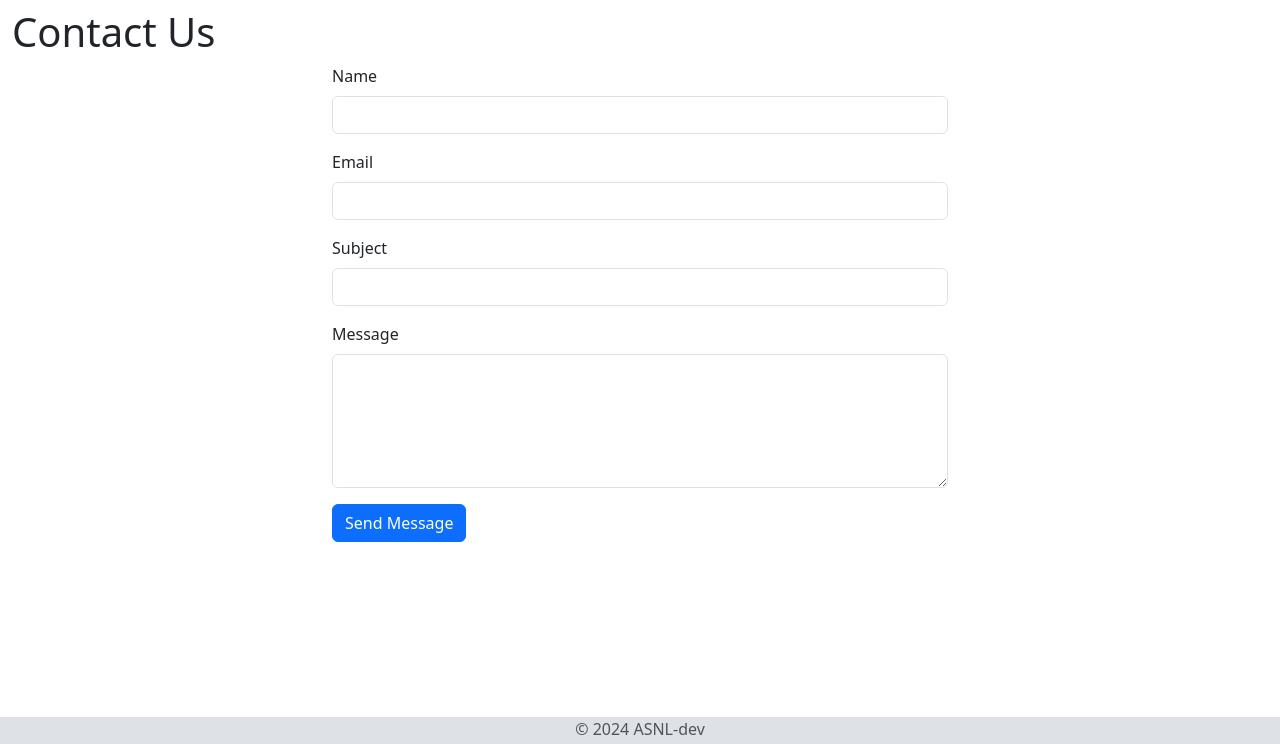
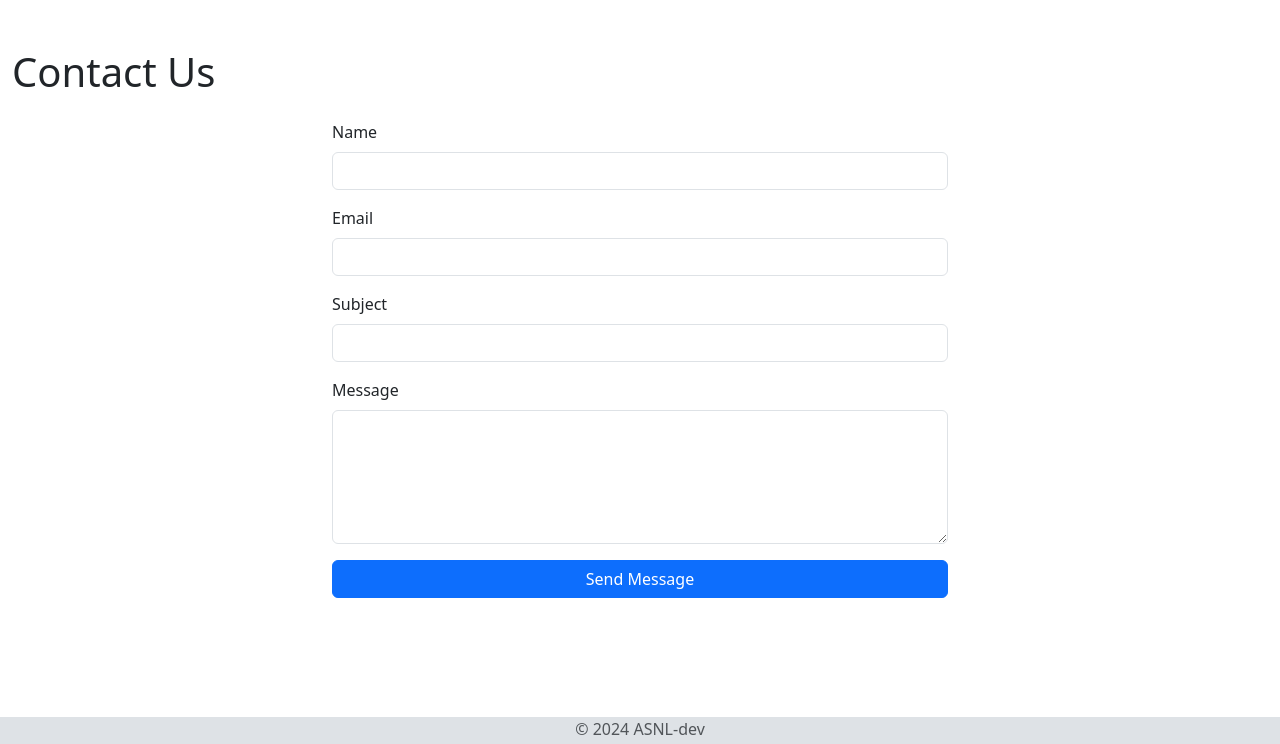
Before and after one commit to vapeasnl/AssociationHUB, a Flask app: page /contact in a window 1280 px wide. Shown: the part 56-800 px from the top of the page. Run offline with Flask 3, Linux system fonts and the light colour scheme; parts of the project's set-up code (start-up, migrations or seed data) failed here and were passed over.

Commit message:
Update contact.html

```diff
--- a/app/templates/contact.html
+++ b/app/templates/contact.html
@@ -1,7 +1,8 @@
 {% extends 'base.html' %}
 
 {% block content %}
-<h1 class="mt-2">Contact Us</h1>
+<div class="container mt-5">
+    <h1 class="mb-4">Contact Us</h1>
 
     {% with messages = get_flashed_messages(with_categories=true) %}
         {% if messages %}
@@ -12,9 +13,9 @@
             {% endfor %}
         {% endif %}
     {% endwith %}
-<div class="container">
+
     <div class="row justify-content-center">
-    <div class="col-6">
+        <div class="col-md-6">
             <form method="post" action="{{ url_for('main.contact') }}">
                 <div class="mb-3">
                     <label for="name" class="form-label">Name</label>
@@ -32,10 +33,11 @@
                     <label for="content" class="form-label">Message</label>
                     <textarea class="form-control" id="content" name="content" rows="5" required></textarea>
                 </div>
-    <button type="submit" class="btn btn-primary">Send Message</button>
+                <div class="d-grid">
+                    <button type="submit" class="btn btn-primary btn-block">Send Message</button>
+                </div>
             </form>
         </div>
     </div>
 </div>
-
 {% endblock %}
```
Lines whose indentation alone changed are shown as unchanged.
